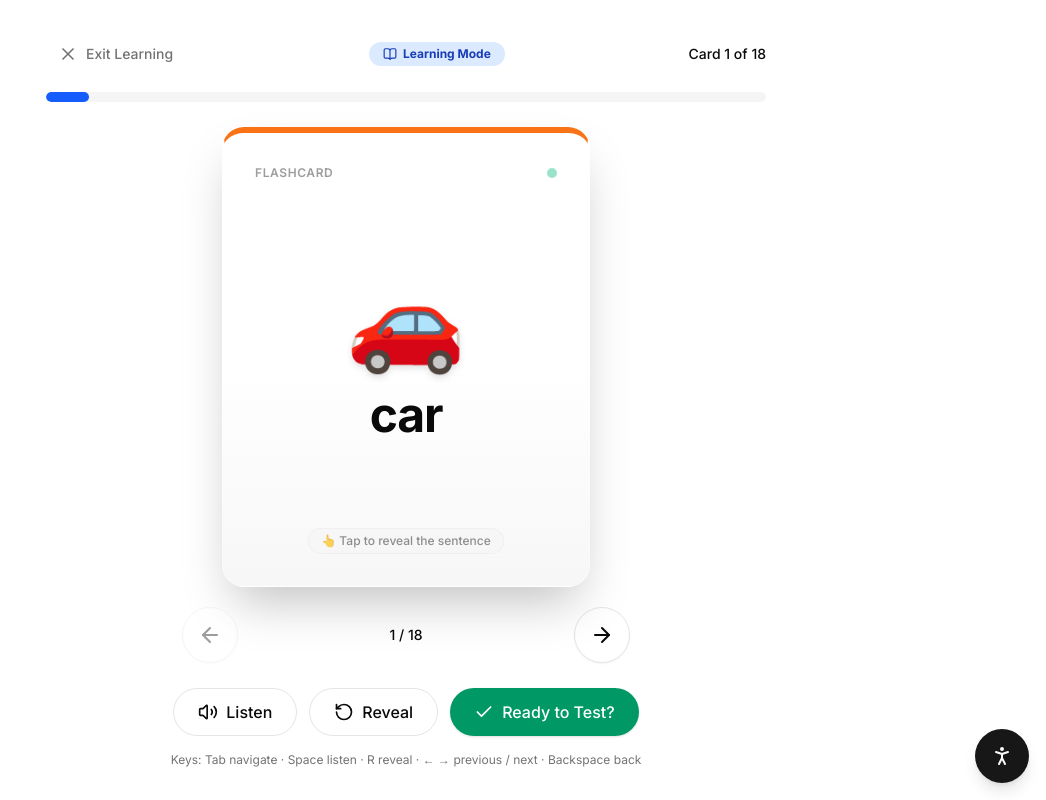
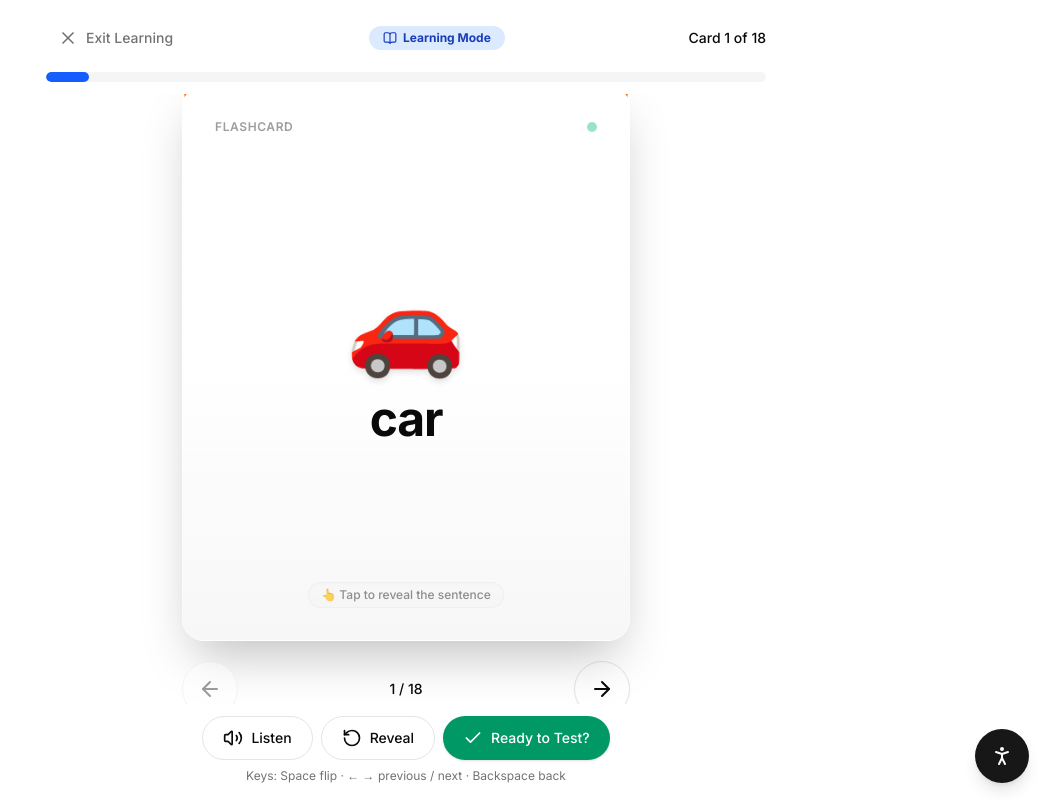
Before and after one commit to AravDakshZen/FlashAbility, a Next.js app: page /decks/articulation-k-g/learn in a window 1280 px wide. Shown: the whole page, without its empty margins (234-1280 px from the left). Built offline with nearby package versions, Linux system fonts and the light colour scheme.

Commit message:
feat: viewport-fit quiz/learn layouts + space-to-flip flashcard
- Size flashcard and test options to available space so quiz & learn
  pages fit on one screen without a scrollbar (ResizeObserver hook)
- Space key flips the flashcard in Learning mode

```diff
--- a/components/decks/learn-player.tsx
+++ b/components/decks/learn-player.tsx
@@ -8,6 +8,7 @@ import { ArrowLeft, ArrowRight, BookOpen, Check, RotateCcw, Volume2, X } from "l
 import { PracticeCard } from "@/components/decks/practice-card";
 import { isTtsSupported, speak, stopSpeaking } from "@/lib/tts";
 import { useReducedMotionSafe } from "@/lib/hooks/use-reduced-motion";
+import { useElementSize } from "@/lib/hooks/use-element-size";
 import type { Deck } from "@/types/decks";
 
 export function LearnPlayer({ deck }: { deck: Deck }) {
@@ -66,24 +67,24 @@ export function LearnPlayer({ deck }: { deck: Deck }) {
     function onKey(e: KeyboardEvent) {
       if (e.repeat) return;
 
-      // Space activates the focused button natively — only use it to speak
-      // when focus is not on an interactive element.
+      // Space flips the flashcard. Interactive elements (buttons/links/the card
+      // itself, which is role=button) handle their own Space behaviour, so we
+      // only flip when focus is not on one of them — prevents double-toggling.
       if (e.key === " ") {
         const el = e.target instanceof HTMLElement ? e.target : null;
-        if (el && el.closest("button, a, input, textarea, select, [contenteditable]"))
+        if (
+          el &&
+          el.closest(
+            "button, a, [role='button'], input, textarea, select, [contenteditable]"
+          )
+        )
           return;
         e.preventDefault();
-        speakCurrent();
+        setFlipped((f) => !f);
         return;
       }
 
       switch (e.key) {
-        case "f":
-        case "F":
-        case "r":
-        case "R":
-          setFlipped((f) => !f);
-          break;
         case "ArrowRight":
           goNext();
           break;
@@ -99,10 +100,11 @@ export function LearnPlayer({ deck }: { deck: Deck }) {
   }, [speakCurrent, goNext, goPrev]);
 
   const progressPct = Math.round(((index + 1) / total) * 100);
+  const { ref: cardAreaRef, size: cardAreaSize } = useElementSize<HTMLDivElement>();
 
   return (
-    <main className="mx-auto flex w-full max-w-3xl flex-1 flex-col px-4 py-8 sm:px-6">
-      <div className="flex items-center justify-between gap-3">
+    <main className="mx-auto flex h-dvh max-h-dvh w-full max-w-3xl flex-col overflow-hidden px-4 py-4 sm:px-6">
+      <div className="flex shrink-0 items-center justify-between gap-3">
         <Link
           href={`/decks/${deck.id}`}
           aria-label="Exit learning"
@@ -121,7 +123,7 @@ export function LearnPlayer({ deck }: { deck: Deck }) {
       </div>
 
       <div
-        className="mt-4 h-2.5 w-full overflow-hidden rounded-full bg-muted"
+        className="mt-3 h-2.5 w-full overflow-hidden rounded-full bg-muted shrink-0"
         role="progressbar"
         aria-valuemin={1}
         aria-valuemax={total}
@@ -134,7 +136,10 @@ export function LearnPlayer({ deck }: { deck: Deck }) {
         />
       </div>
 
-      <div className="mt-6 flex min-h-0 flex-1 flex-col items-center justify-center">
+      <div
+        ref={cardAreaRef}
+        className="mt-3 flex min-h-0 flex-1 flex-col items-center justify-center overflow-hidden"
+      >
         <PracticeCard
           card={card}
           accent={deck.accent}
@@ -143,6 +148,7 @@ export function LearnPlayer({ deck }: { deck: Deck }) {
           onFlip={() => setFlipped((f) => !f)}
           onSwipeLeft={goNext}
           onSwipeRight={goPrev}
+          fitHeight={cardAreaSize.height}
         />
 
         <div className="mt-5 flex w-full max-w-md items-center justify-between gap-3">
@@ -170,12 +176,12 @@ export function LearnPlayer({ deck }: { deck: Deck }) {
         </div>
       </div>
 
-      <div className="mt-6 flex flex-wrap items-center justify-center gap-3">
+      <div className="mt-3 flex shrink-0 flex-wrap items-center justify-center gap-2">
         <button
           type="button"
           onClick={speakCurrent}
           aria-label={`Hear ${flipped ? "sentence" : card.front} spoken aloud`}
-          className="inline-flex min-h-12 items-center gap-2 rounded-full border bg-background px-6 text-base font-medium hover:bg-muted focus-visible:outline-none focus-visible:ring-3 focus-visible:ring-ring"
+          className="inline-flex min-h-11 items-center gap-2 rounded-full border bg-background px-5 text-sm font-medium hover:bg-muted focus-visible:outline-none focus-visible:ring-3 focus-visible:ring-ring"
         >
           {speaking ? (
             <span className="flex items-end gap-0.5" aria-hidden="true">
@@ -200,22 +206,22 @@ export function LearnPlayer({ deck }: { deck: Deck }) {
         <button
           type="button"
           onClick={() => setFlipped((f) => !f)}
-          className="inline-flex min-h-12 items-center gap-2 rounded-full border bg-background px-6 text-base font-medium hover:bg-muted focus-visible:outline-none focus-visible:ring-3 focus-visible:ring-ring"
+          className="inline-flex min-h-11 items-center gap-2 rounded-full border bg-background px-5 text-sm font-medium hover:bg-muted focus-visible:outline-none focus-visible:ring-3 focus-visible:ring-ring"
         >
           <RotateCcw className="size-5" aria-hidden="true" />
           Reveal
         </button>
         <Link
           href={`/decks/${deck.id}/test`}
-          className="inline-flex min-h-12 items-center gap-2 rounded-full bg-emerald-600 px-6 text-base font-medium text-white shadow-sm transition-colors hover:bg-emerald-700 focus-visible:outline-none focus-visible:ring-3 focus-visible:ring-emerald-500"
+          className="inline-flex min-h-11 items-center gap-2 rounded-full bg-emerald-600 px-5 text-sm font-medium text-white shadow-sm transition-colors hover:bg-emerald-700 focus-visible:outline-none focus-visible:ring-3 focus-visible:ring-emerald-500"
         >
           <Check className="size-5" aria-hidden="true" />
           Ready to Test?
         </Link>
       </div>
 
-      <p className="mt-4 text-center text-xs text-muted-foreground">
-        Keys: Tab navigate · Space listen · R reveal · ← → previous / next · Backspace back
+      <p className="mt-2 shrink-0 text-center text-xs text-muted-foreground">
+        Keys: Space flip · ← → previous / next · Backspace back
       </p>
     </main>
   );
--- a/components/decks/practice-card.tsx
+++ b/components/decks/practice-card.tsx
@@ -16,6 +16,8 @@ type PracticeCardProps = {
   onSwipeLeft?: () => void;
   onSwipeRight?: () => void;
   practiceLevel?: PracticeLevel;
+  /** When set, sizes the card to this available height (px) so it fits without scrolling. */
+  fitHeight?: number;
 };
 
 const SWIPE_THRESHOLD = 60;
@@ -61,10 +63,17 @@ export function PracticeCard({
   onSwipeLeft,
   onSwipeRight,
   practiceLevel = 2,
+  fitHeight,
 }: PracticeCardProps) {
   const hideFrontWord = practiceLevel === 3;
   const showHint = practiceLevel === 1;
   const action = actionMotion(card.front);
+  // Card is aspect 4:5. When given a fit height, width = 0.8 * height so it
+  // fills the space exactly; otherwise fall back to the viewport heuristic.
+  const cardWidth =
+    fitHeight && fitHeight > 0
+      ? `min(28rem, 100%, ${Math.max(220, fitHeight * 0.8)}px)`
+      : "min(28rem, 100%, max(14rem, calc((100dvh - 340px) * 0.8)))";
 
   return (
     <motion.div
@@ -100,7 +109,7 @@ export function PracticeCard({
       }
       whileTap={reduceMotion ? {} : { scale: 0.97 }}
       className="group/card relative aspect-[4/5] cursor-grab select-none touch-pan-y rounded-3xl outline-none active:cursor-grabbing focus-visible:ring-3 focus-visible:ring-ring"
-      style={{ width: "min(28rem, 100%, max(14rem, calc((100dvh - 340px) * 0.8)))" }}
+      style={{ width: cardWidth, maxHeight: "100%" }}
     >
       <div
         className="pointer-events-none absolute -inset-3 rounded-[2rem] opacity-0 blur-2xl transition-opacity duration-500 group-focus-visible/card:opacity-60"
--- /dev/null
+++ b/lib/hooks/use-element-size.ts
@@ -0,0 +1,26 @@
+"use client";
+
+import { useLayoutEffect, useRef, useState } from "react";
+
+/**
+ * Returns a ref + current content size of the element it's attached to.
+ * Used to size flashcards to the space actually available, so quiz/learning
+ * layouts fit the viewport without a scrollbar (growing/shrinking as needed).
+ */
+export function useElementSize<T extends HTMLElement>() {
+  const ref = useRef<T | null>(null);
+  const [size, setSize] = useState({ width: 0, height: 0 });
+
+  useLayoutEffect(() => {
+    const el = ref.current;
+    if (!el) return;
+    const ro = new ResizeObserver((entries) => {
+      const { width, height } = entries[0].contentRect;
+      setSize({ width, height });
+    });
+    ro.observe(el);
+    return () => ro.disconnect();
+  }, []);
+
+  return { ref, size };
+}
```
Also changed, not shown: components/decks/test-player.tsx (+15 -12 lines).
